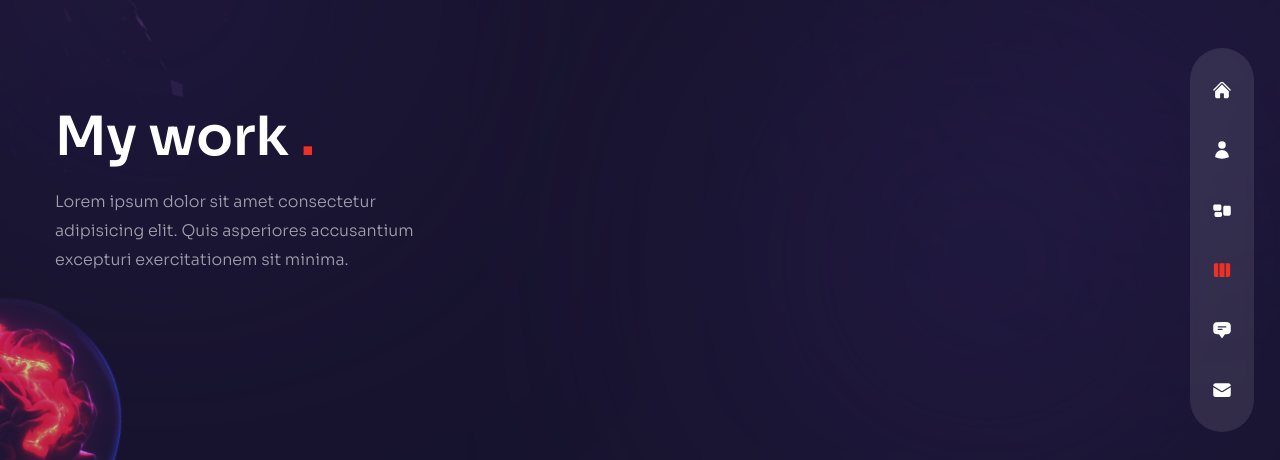
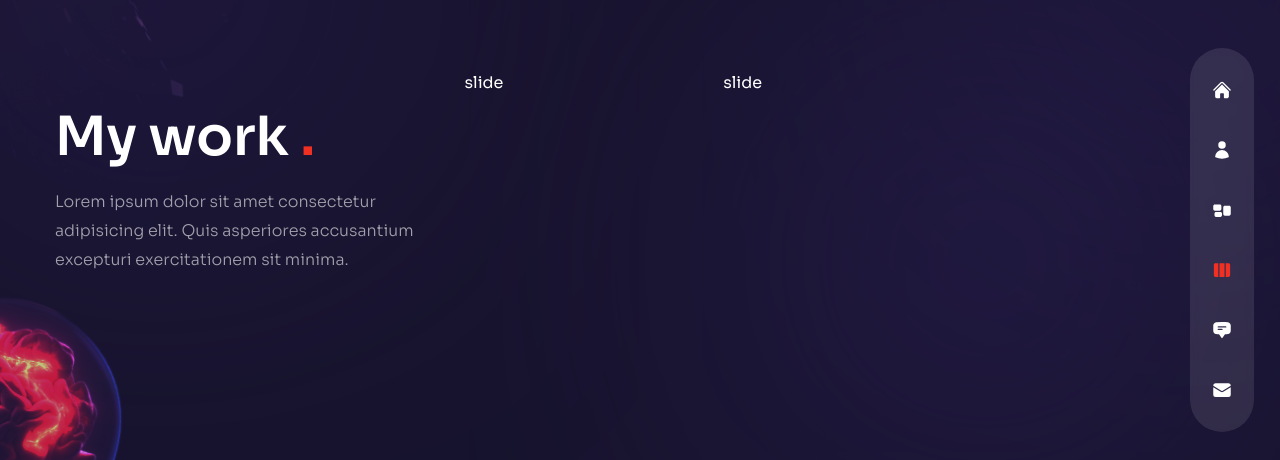
Before and after one commit to erickdc7/react-portfolio-2, a Next.js app: page /work in a window 1280 px wide. Shown: the part 160-620 px from the top of the page. Built offline with nearby package versions, Linux system fonts and the light colour scheme.

Commit message:
update content

```diff
--- a/components/WorkSlider.js
+++ b/components/WorkSlider.js
@@ -79,10 +79,10 @@ const WorkSlider = () => {
       className="h-[240px] sm:h-[340px]"
     >
       {
-        workSlides.slides.map((item, index) => {
+        workSlides.slides.map((slide, index) => {
           return (
             <SwiperSlide key={index}>
-
+              slide
             </SwiperSlide>
           )
         })
```
